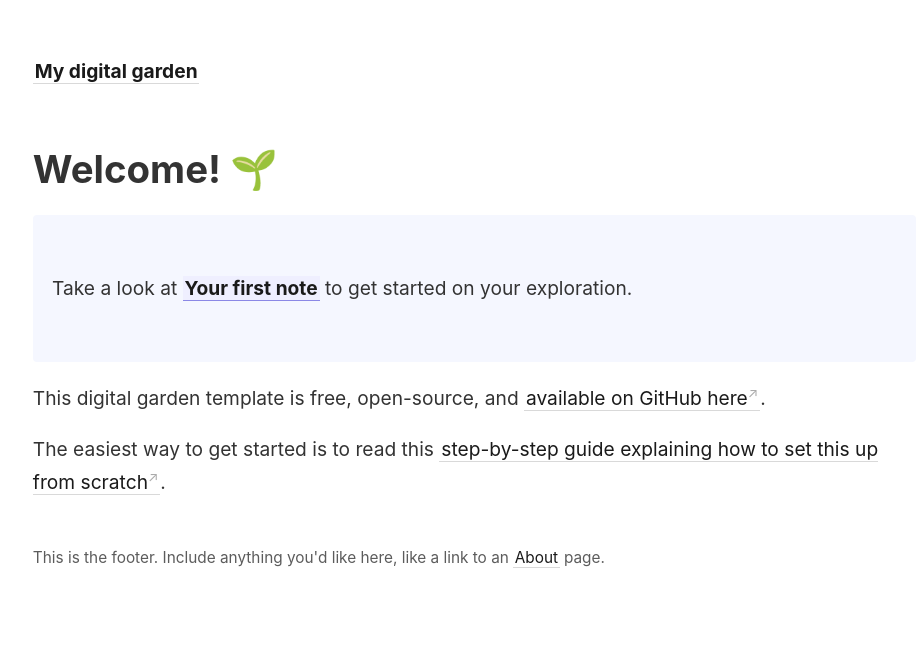
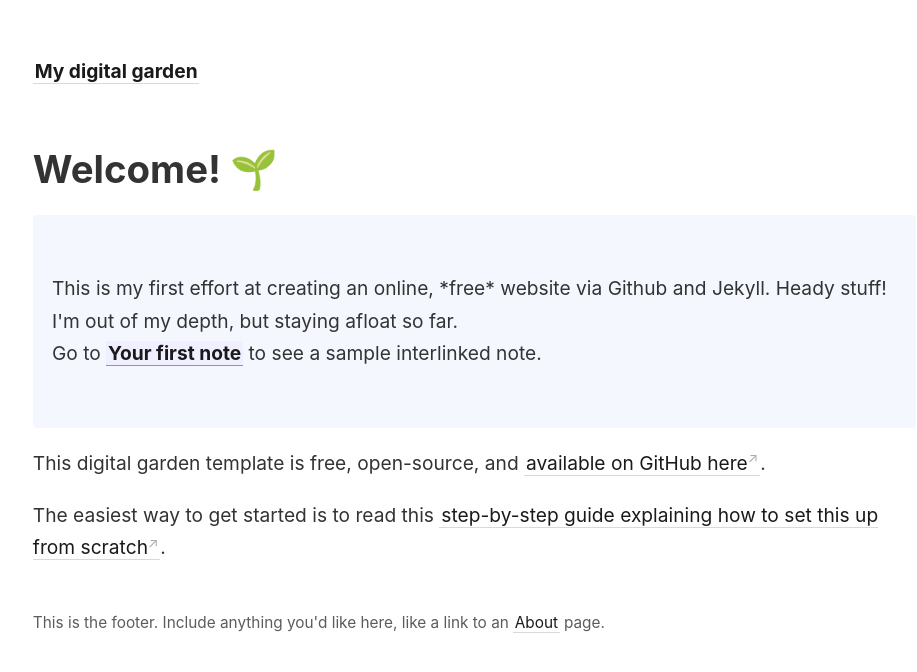
Before and after one commit to miscemw/Paper-Less, a Jekyll site: the page built from _pages/index.md, in a window 1280 px wide. Shown: the top 672 px of the page, without its empty margins (44-961 px from the left). Built offline with Jekyll 4.4.1, drawn with Linux system fonts in a browser that asks for light colours.

Commit message:
Added text to home page (index)

```diff
--- a/_pages/index.md
+++ b/_pages/index.md
@@ -8,7 +8,9 @@ permalink: /
 # Welcome! 🌱
 
 <p style="padding: 3em 1em; background: #f5f7ff; border-radius: 4px;">
-  Take a look at <span style="font-weight: bold">[[Your first note]]</span> to get started on your exploration.
+  This is my first effort at creating an online, *free* website via Github and Jekyll. Heady stuff! I'm out of my depth, but staying afloat so far.
+  <br>
+  Go to <span style="font-weight: bold">[[Your first note]]</span> to see a sample interlinked note.
 </p>
 
 This digital garden template is free, open-source, and [available on GitHub here](https://github.com/maximevaillancourt/digital-garden-jekyll-template).
```
Also changed, not shown: 1 other file.
